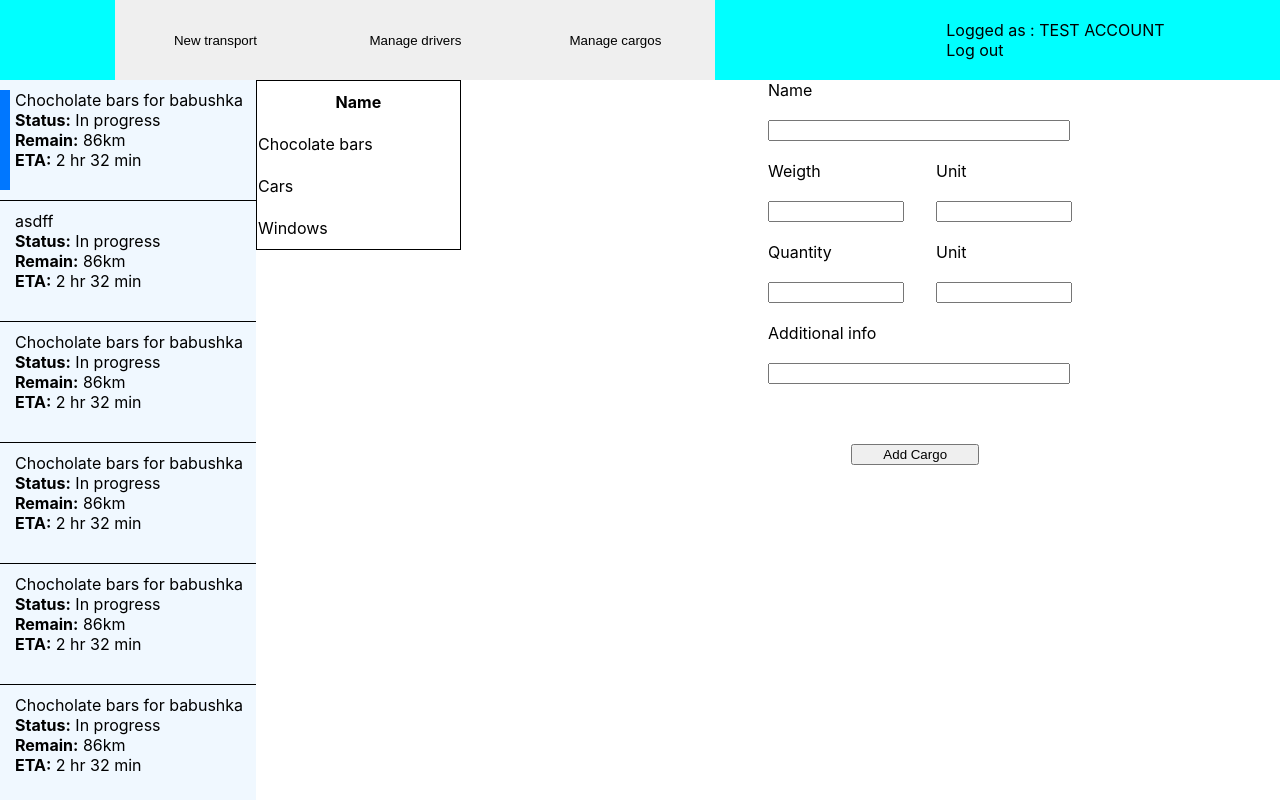
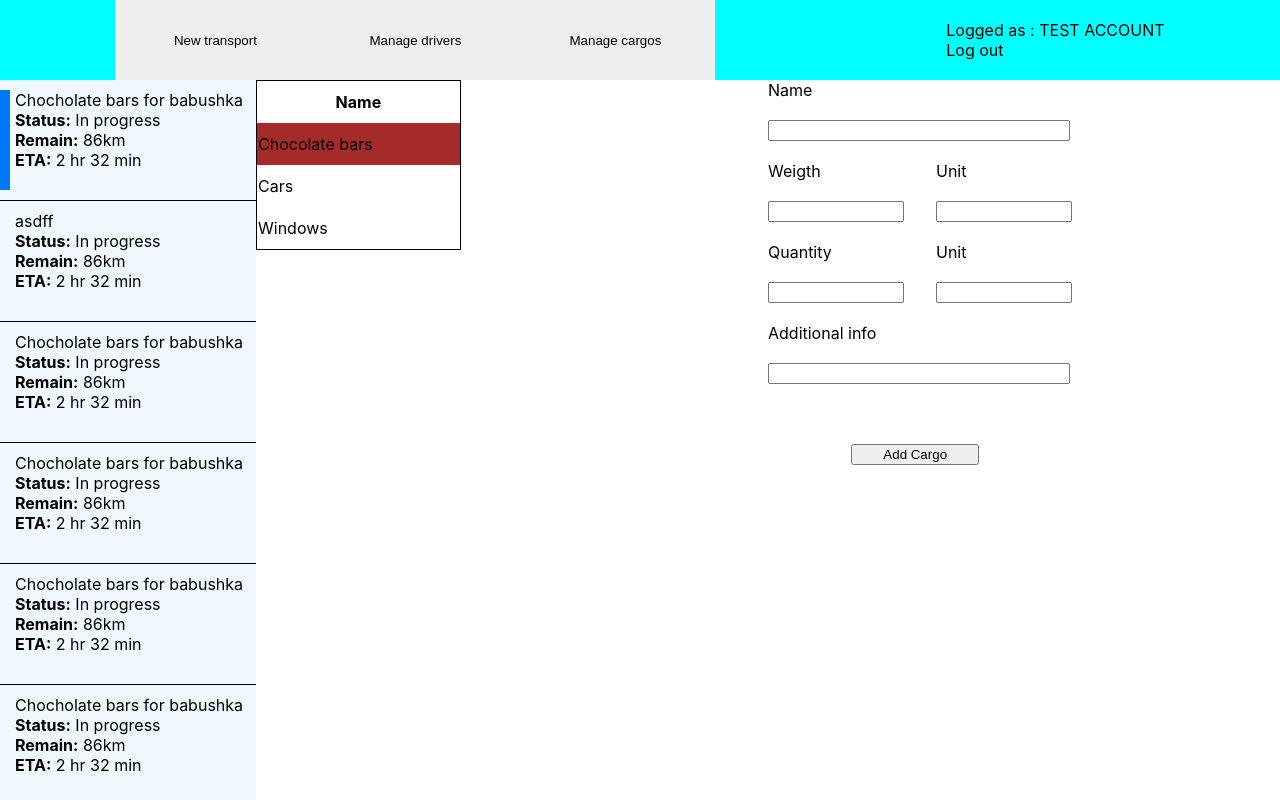
Before and after one commit to lukbast/trckyr-client, a React (Create React App) app: page / in a window 1280 px wide. Both pictures are taken after a click on the button "Manage cargos". Built offline with nearby package versions, Linux system fonts and the light colour scheme.

Commit message:
fixed typo in cargo window context. Added cargo window provider to index.tsx. Added selection mechanism to cargo list

```diff
--- a/src/components/cargo-list/cargo-list.scss
+++ b/src/components/cargo-list/cargo-list.scss
@@ -26,6 +26,9 @@
         tr {
             cursor: pointer;
         }
+        .selected{
+            background-color: brown;
+        }
 
         tr:hover{
             background-color: rgb(170, 238, 250);
--- a/src/components/cargo-list/cargo-list.tsx
+++ b/src/components/cargo-list/cargo-list.tsx
@@ -1,16 +1,18 @@
 import { FC } from "react"
-import { ActionTypes, useCargoDataContext } from "../../context/cargo-data-context"
-import { ICargoData } from "../../interfaces"
+import { useCargoDataContext } from "../../context/cargo-data-context"
+import { useCargoWindowContext, ActionTypes as WindowActionTypes } from "../../context/cargo-window-context"
 import "./cargo-list.scss"
 
 
 const CargoList:FC =  ():JSX.Element =>{
 
   const cargoDataContext = useCargoDataContext()
+  const cargoWindowContext = useCargoWindowContext()
 
 
-    const removeItem = (item: ICargoData) =>{
-      cargoDataContext.dispatch({type: ActionTypes.DELETE_CARGO, payload:item})
+  const onItemCLick = (id: number) => {
+    cargoWindowContext.dispatch({type:WindowActionTypes.SHOW_SELECTED, payload: id})
+    console.log(cargoWindowContext.state)
   }
 
   return (
@@ -24,7 +26,8 @@ const CargoList:FC =  ():JSX.Element =>{
               <tbody>
                 {cargoDataContext.state.data.map((val, key) => {
                   return (
-                      <tr onClick={ () => {removeItem(val)}} key={key}>
+                    <tr className={cargoWindowContext.state.selected === val._id? "selected": ""}
+                    onClick={() =>{ onItemCLick(val._id)}} key={key}>
                       <td>{val.name}</td>
                     </tr>
                   )
--- a/src/context/cargo-window-context.tsx
+++ b/src/context/cargo-window-context.tsx
@@ -31,7 +31,7 @@ interface ICargoWindowProviderProps{
 
 const CargoWindowContext = createContext<ICargoWindowContext>({state: defaultState, dispatch: () => undefined})
 
-function cargoWidnowReducer (state: State, action: IAction):State {
+function cargoWindowReducer (state: State, action: IAction):State {
     switch (action.type){
         case ActionTypes.SHOW_SELECTED:
             return({
@@ -59,7 +59,7 @@ function cargoWidnowReducer (state: State, action: IAction):State {
 
 
 export function CargoWindowProvider(props: ICargoWindowProviderProps) {
-    const [state, dispatch] = useReducer(cargoWidnowReducer, defaultState)
+    const [state, dispatch] = useReducer(cargoWindowReducer, defaultState)
 
     return (
         <CargoWindowContext.Provider value={{state, dispatch}}>
--- a/src/index.tsx
+++ b/src/index.tsx
@@ -5,13 +5,16 @@ import App from './App';
 import { WindowProvider } from './context/window-context';
 import { SelectedTransportProvider } from './context/selected-transport-context';
 import { CargoDataProvider } from './context/cargo-data-context';
+import { CargoWindowProvider } from './context/cargo-window-context';
 
 ReactDOM.render(
   <React.StrictMode>
     <WindowProvider>
       <SelectedTransportProvider>
         <CargoDataProvider>
-          <App />
+          <CargoWindowProvider>
+            <App />
+          </CargoWindowProvider>
         </CargoDataProvider>
       </SelectedTransportProvider>
     </WindowProvider>
```
Lines whose indentation alone changed are shown as unchanged.
